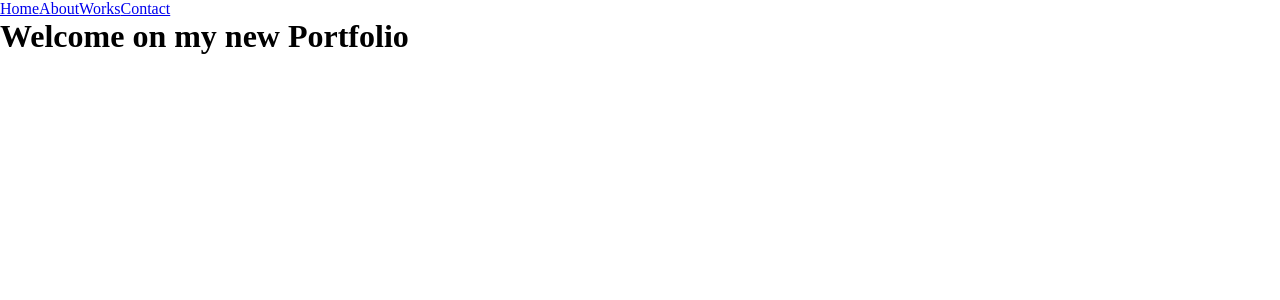
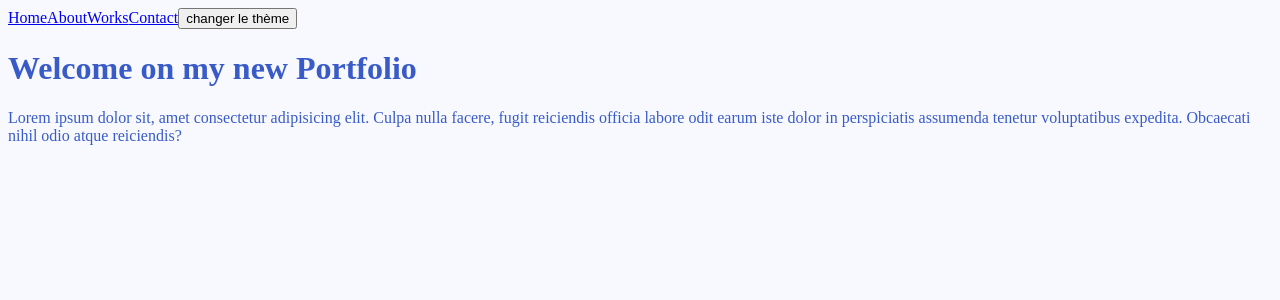
Before and after one commit to evarellapucky/portfolio-front, a React (Vite) app: page / in a window 1280 px wide. Shown: the top 300 px of the page. Built offline with nearby package versions, Linux system fonts and the light colour scheme.

Commit message:
dark theme working

```diff
--- a/src/App.jsx
+++ b/src/App.jsx
@@ -1,4 +1,5 @@
 import {BrowserRouter, Routes, Route} from 'react-router-dom';
+import { useEffect } from 'react';
 import Home from './pages/Home/index';
 import About from './pages/About/index';
 import Works from './pages/Works/index';
@@ -8,13 +9,28 @@ import Exercices from './pages/Works/Exercices';
 import CaseStudies from './pages/Works/CaseStudies';
 import Projects from './pages/Works/Projects';
 import ProjectDetail from './pages/Works/ProjectDetail';
+import { useTheme } from './ThemeContext';
 
 
 function App() {
+  const darkTheme = useTheme();
+
+  useEffect(() => {
+    if (darkTheme) {
+      document.body.classList.add('dark-theme');
+    } else {
+      document.body.classList.remove('dark-theme');
+    }
+  }, [darkTheme]);
+
+
   return (
     <>
+
         <BrowserRouter>
+
             <Navbar/>
+
             <main>
               <Routes>
                 <Route path='/' element={<Home />} />
@@ -27,7 +43,9 @@ function App() {
                 <Route path='/contact' element={<Contact />} />
               </Routes>
           </main>
+
         </BrowserRouter>
+
     </>
   )
 }
--- a/src/Components/Navbar.jsx
+++ b/src/Components/Navbar.jsx
@@ -1,14 +1,17 @@
 import { Link } from "react-router-dom";
-
+import { useThemeUpdate } from "../ThemeContext";
 
 const Navbar = () => {
+      // const darkTheme = useTheme()
+      const toggleTheme = useThemeUpdate()
+
   return (
     <nav>
       <Link to="/">Home</Link>
       <Link to="/About">About</Link>
       <Link to="/Works">Works</Link>
       <Link to="/Contact">Contact</Link>
-
+      <button onClick={toggleTheme}>changer le thème</button>
     </nav>
   )
 }
--- /dev/null
+++ b/src/ThemeContext.jsx
@@ -0,0 +1,27 @@
+import { useState, createContext, useContext } from "react"
+
+const ThemeContext = createContext();
+const ThemeUpdateContext = createContext();
+
+export function useTheme() {
+  return useContext(ThemeContext)
+}
+export function useThemeUpdate() {
+  return useContext(ThemeUpdateContext)
+}
+
+  export function ThemeProvider({ children }) {
+    const [darkTheme, setDarkTheme] = useState(false)
+
+    function toggleTheme() {
+      setDarkTheme(prevDarkTheme => !prevDarkTheme)
+    }
+
+    return (
+      <ThemeContext.Provider value={darkTheme}>
+        <ThemeUpdateContext.Provider value={toggleTheme}>
+          {children}
+        </ThemeUpdateContext.Provider>
+      </ThemeContext.Provider>
+    )
+  }
--- a/src/main.jsx
+++ b/src/main.jsx
@@ -2,13 +2,13 @@ import React from 'react'
 import ReactDOM from 'react-dom/client'
 import App from './App.jsx'
 import './style/index.scss'
-
+import { ThemeProvider } from './ThemeContext.jsx'
 
 
 ReactDOM.createRoot(document.getElementById('root')).render(
   <React.StrictMode>
-
+   <ThemeProvider>
       <App />
-
+    </ThemeProvider>
   </React.StrictMode>,
 )
--- a/src/pages/Home/index.jsx
+++ b/src/pages/Home/index.jsx
@@ -1,8 +1,8 @@
 const Home = () => {
   return (
     <>
-      <h1>Welcome on my new Portfolio</h1>
-
+      <h1 className="portfolio__title">Welcome on my new Portfolio</h1>
+        <p className="portfolio__description">Lorem ipsum dolor sit, amet consectetur adipisicing elit. Culpa nulla facere, fugit reiciendis officia labore odit earum iste dolor in perspiciatis assumenda tenetur voluptatibus expedita. Obcaecati nihil odio atque reiciendis?</p>
 
     </>
 )}
--- a/src/style/_variables.scss
+++ b/src/style/_variables.scss
@@ -0,0 +1,6 @@
+$primary-bg: #FDFDFE;
+$secondary-bg: #F7F9FF;
+$primary-components: #EDF2FE;
+$secondary-components: #DFEAFF;
+$primary-text: #1D2E5C;
+$secondary-text: #395BC7;
--- a/src/style/index.scss
+++ b/src/style/index.scss
@@ -1,12 +1,12 @@
 @import './variables';
 
-* {
-  box-sizing: border-box;
-  margin: 0;
-  padding: 0;
+
+body {
+  background-color: $secondary-bg;
+  color: $secondary-text
 }
 
-.dark-theme {
-  background-color: rgb(3, 3, 24);
-  color: #F1F1F1
+body.dark-theme {
+  background-color: #121822;
+  color: #D4E2F8;
 }
```
Lines whose indentation alone changed are shown as unchanged.
